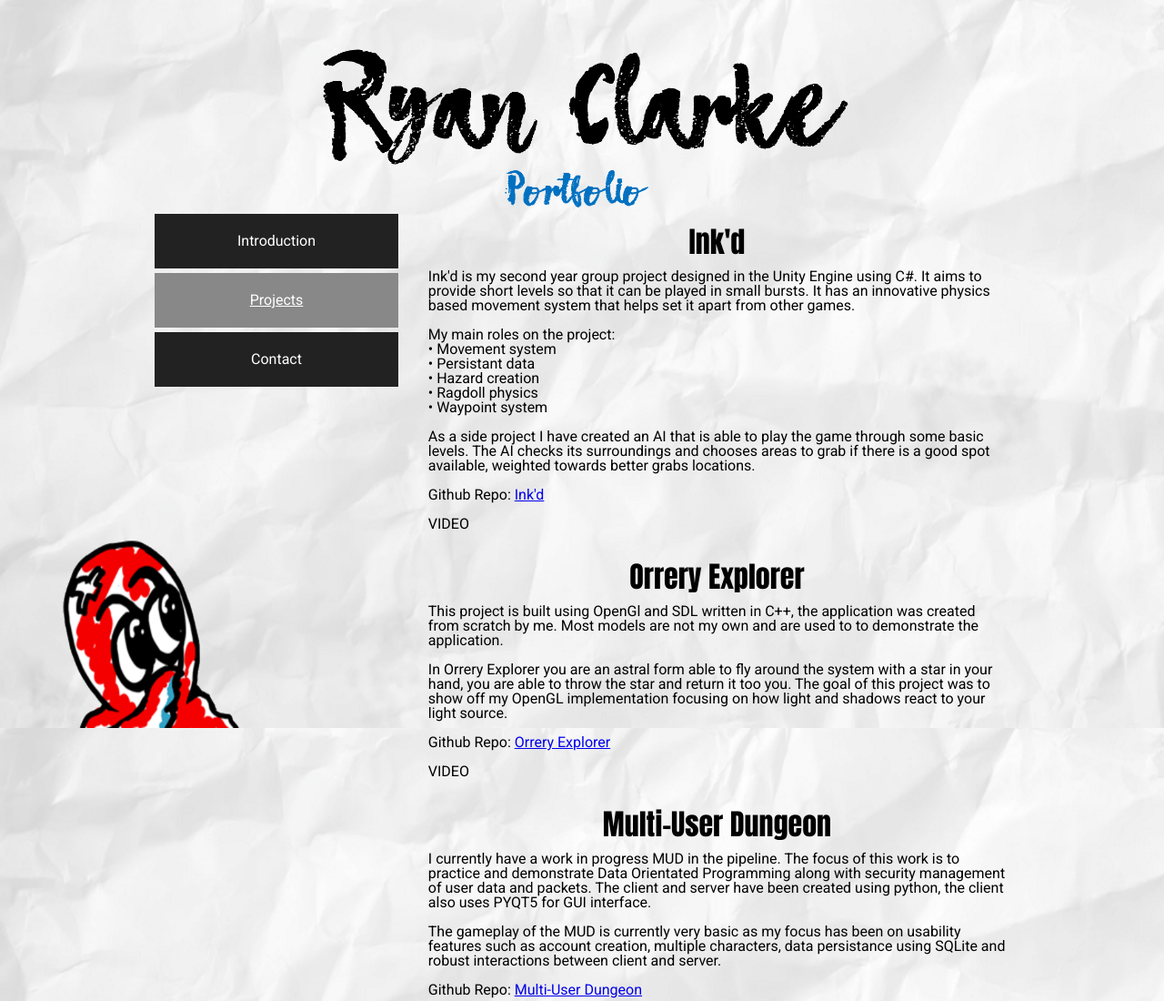
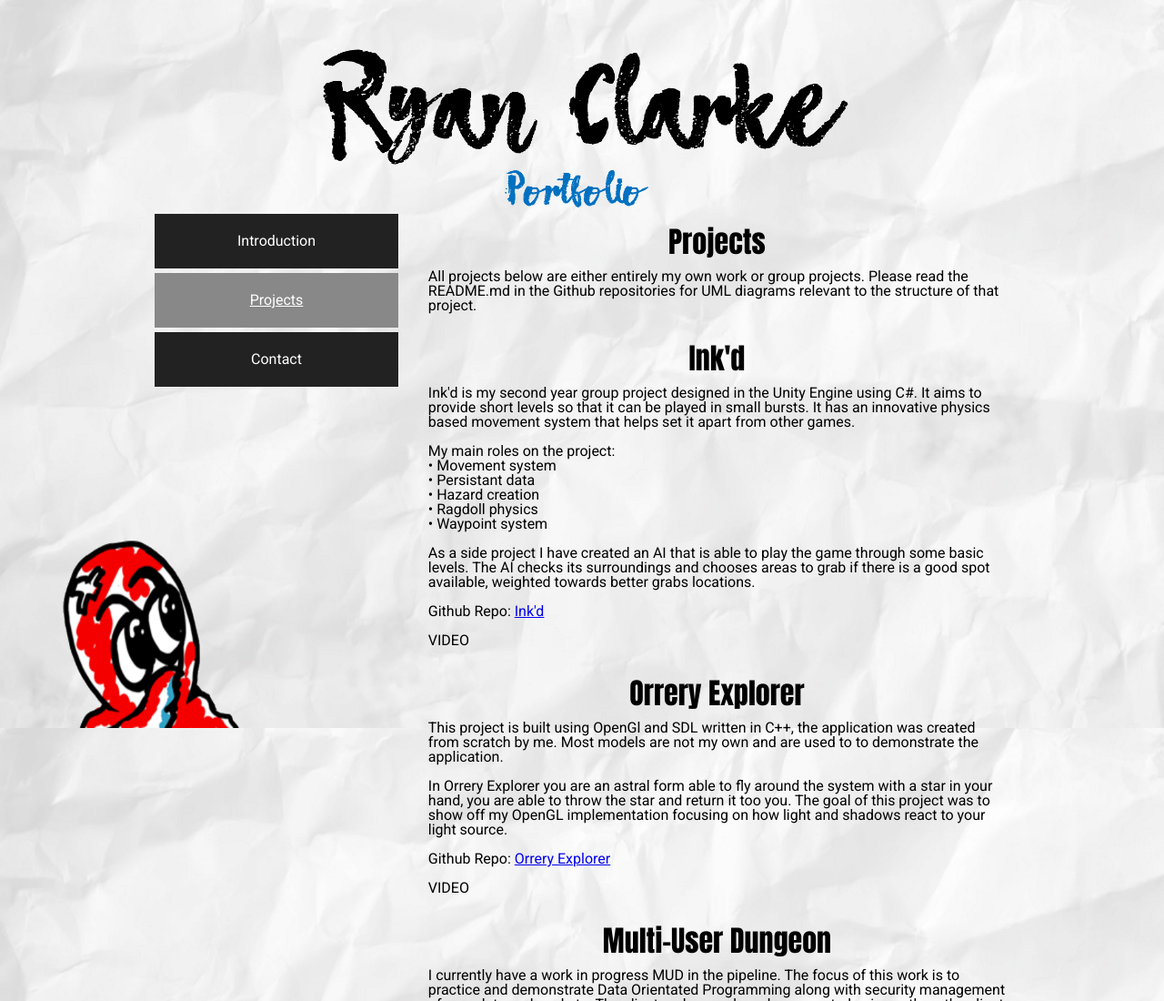
Before and after one commit to HoaxShark/Portfolio, a plain HTML site: page projects.html in a window 1280 px wide. Shown: the top 1100 px of the page at 91% size. Drawn offline with Linux system fonts and the light colour scheme.

Commit message:
put my phone number correctly now. added an intro section to the projects page directing people the the README.md of each project

```diff
--- a/projects.html
+++ b/projects.html
@@ -32,6 +32,13 @@
             </ul>
           </nav>
         </aside>
+
+        <section>
+		<h1 style="text-align:center;">Projects</h1>
+          <h3><p>All projects below are either entirely my own work or group projects. Please read the README.md in the Github
+		  repositories for UML diagrams relevant to the structure of that project.
+		  </p></h3>
+        </section>
 
         <section>
 		<h1 style="text-align:center;">Ink'd</h1>
```
Also changed, not shown: contact.html (+1 -1 lines).
